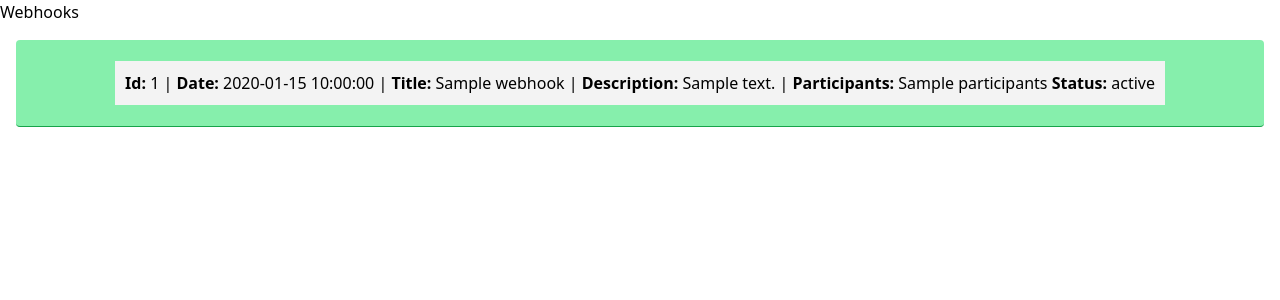
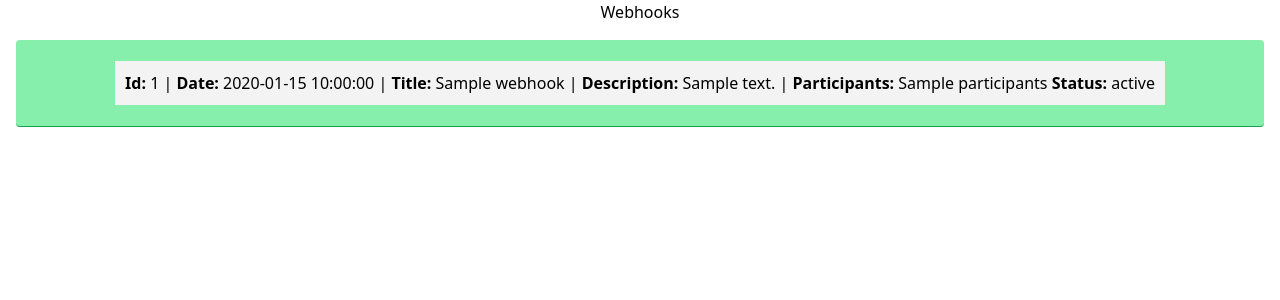
Before and after one commit to atejada/python-read-webhooks, a Flask app: template templates/main.html in a window 1280 px wide. Shown: the top 300 px of the page. Run offline with Flask 3, Linux system fonts and the light colour scheme; the template is opened without the code that fills it: most values are stand-ins (such as "Sample title", 1, 10 or a date in 2020); some libraries are stand-ins or nearby versions.

Commit message:
Update base.html

```diff
--- a/templates/base.html
+++ b/templates/base.html
@@ -12,6 +12,9 @@
             margin: 5px;
             background-color: #f3f3f3
         }
+        .h1 {
+           text-align: center;
+        }
     </style>
 </head>
 <body>
```
